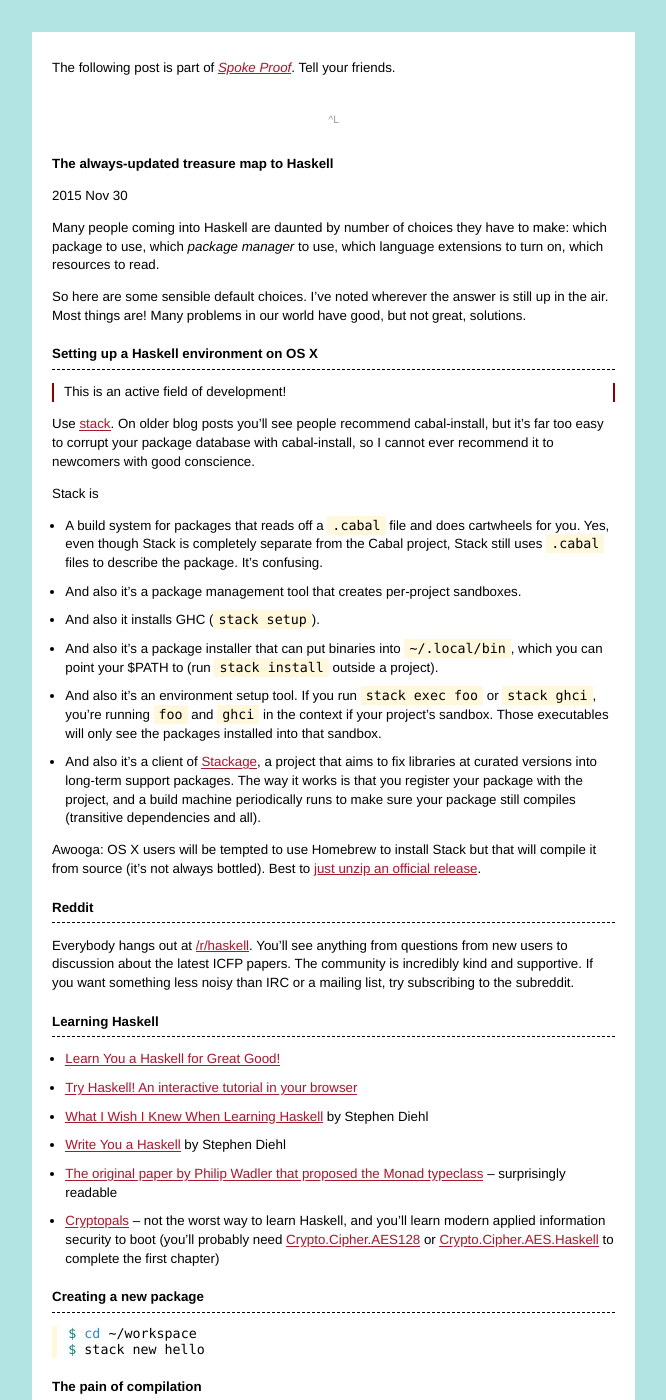
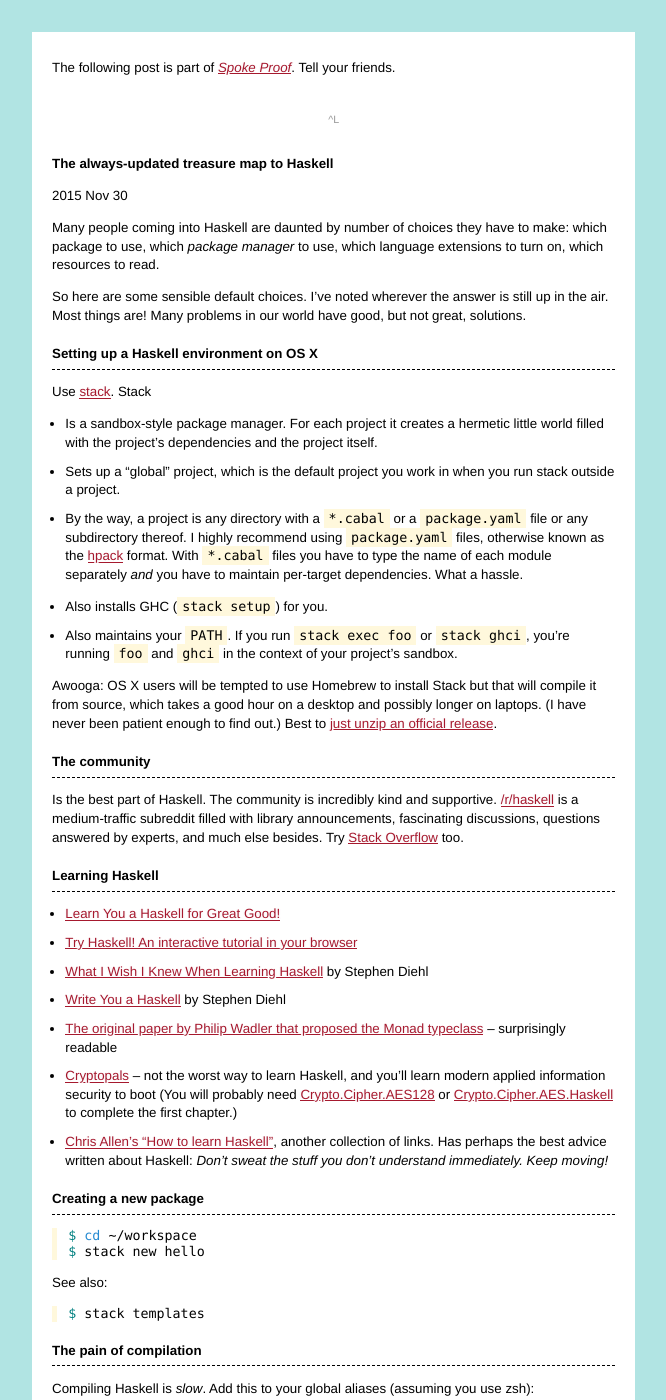
Before and after one commit to hlian/hao.codes, a Jekyll site: the page built from _posts/2015-11-30-haskell-treasure-map.md, in a window 1280 px wide and 1400 px high. Shown: the whole window, without its empty margins (0-666 px from the left). Built offline with Jekyll 4.4.1, drawn with Linux system fonts in a browser that asks for light colours; some of the changed text lies outside the part shown.

Commit message:
Update 2015-11-30-haskell-treasure-map.md

````diff
--- a/_posts/2015-11-30-haskell-treasure-map.md
+++ b/_posts/2015-11-30-haskell-treasure-map.md
@@ -10,29 +10,25 @@
 
 ## Setting up a Haskell environment on OS X
 
->  This is an active field of development!
+Use [stack](http://docs.haskellstack.org/en/stable/README.html#quick-start-guide). Stack
 
-Use [stack](http://docs.haskellstack.org/en/stable/README.html#quick-start-guide). On older blog posts you'll see people recommend cabal-install, but it's far too easy to corrupt your package database with cabal-install, so I cannot ever recommend it to newcomers with good conscience.
+* Is a sandbox-style package manager. For each project it creates a hermetic little world filled with the project's dependencies and the project itself.
 
-Stack is
+* Sets up a "global" project, which is the default project you work in when you run stack outside a project.
 
-* A build system for packages that reads off a `.cabal` file and does cartwheels for you. Yes, even though Stack is completely separate from the Cabal project, Stack still uses `.cabal` files to describe the package. It's confusing.
+* By the way, a project is any directory with a `*.cabal` or a `package.yaml` file or any subdirectory thereof. I highly recommend using `package.yaml` files, otherwise known as the [hpack][hpack] format. With `*.cabal` files you have to type the name of each module separately _and_ you have to maintain per-target dependencies. What a hassle.
 
-* And also it's a package management tool that creates per-project sandboxes.
+[hpack]: https://github.com/sol/hpack/blob/master/package.yaml
 
-* And also it installs GHC (`stack setup`).
+* Also installs GHC (`stack setup`) for you.
 
-* And also it's a package installer that can put binaries into `~/.local/bin`, which you can point your $PATH to (run `stack install` outside a project).
+* Also maintains your `PATH`. If you run `stack exec foo` or `stack ghci`, you're running `foo` and `ghci` in the context of your project's sandbox.
 
-* And also it's an environment setup tool. If you run `stack exec foo` or `stack ghci`, you're running `foo` and `ghci` in the context if your project's sandbox. Those executables will only see the packages installed into that sandbox.
+Awooga: OS X users will be tempted to use Homebrew to install Stack but that will compile it from source, which takes a good hour on a desktop and possibly longer on laptops. (I have never been patient enough to find out.) Best to [just unzip an official release](https://github.com/commercialhaskell/stack/releases).
 
-* And also it's a client of [Stackage](http://www.stackage.org), a project that aims to fix libraries at curated versions into long-term support packages. The way it works is that you register your package with the project, and a build machine periodically runs to make sure your package still compiles (transitive dependencies and all).
+## The community
 
-Awooga: OS X users will be tempted to use Homebrew to install Stack but that will compile it from source (it's not always bottled). Best to [just unzip an official release](https://github.com/commercialhaskell/stack/releases).
-
-## Reddit
-
-Everybody hangs out at [/r/haskell](https://www.reddit.com/r/haskell). You'll see anything from questions from new users to discussion about the latest ICFP papers. The community is incredibly kind and supportive. If you want something less noisy than IRC or a mailing list, try subscribing to the subreddit.
+Is the best part of Haskell. The community is incredibly kind and supportive. [/r/haskell](https://www.reddit.com/r/haskell) is a medium-traffic subreddit filled with library announcements, fascinating discussions, questions answered by experts, and much else besides. Try [Stack Overflow](http://stackoverflow.com/questions/tagged/haskell) too.
 
 ## Learning Haskell
 
@@ -46,7 +42,9 @@
 
 * [The original paper by Philip Wadler that proposed the Monad typeclass](http://homepages.inf.ed.ac.uk/wadler/papers/marktoberdorf/baastad.pdf) – surprisingly readable
 
-* [Cryptopals](http://cryptopals.com/sets/1/) – not the worst way to learn Haskell, and you'll learn modern applied information security to boot (you'll probably need [Crypto.Cipher.AES128](https://hackage.haskell.org/package/cipher-aes128/docs/Crypto-Cipher-AES128.html) or [Crypto.Cipher.AES.Haskell](https://hackage.haskell.org/package/cryptocipher/docs/Crypto-Cipher-AES-Haskell.html) to complete the first chapter)
+* [Cryptopals](http://cryptopals.com/sets/1/) – not the worst way to learn Haskell, and you'll learn modern applied information security to boot (You will probably need [Crypto.Cipher.AES128](https://hackage.haskell.org/package/cipher-aes128/docs/Crypto-Cipher-AES128.html) or [Crypto.Cipher.AES.Haskell](https://hackage.haskell.org/package/cryptocipher/docs/Crypto-Cipher-AES-Haskell.html) to complete the first chapter.)
+
+* [Chris Allen's "How to learn Haskell"](https://github.com/bitemyapp/learnhaskell), another collection of links. Has perhaps the best advice written about Haskell: _Don't sweat the stuff you don't understand immediately. Keep moving!_
 
 ## Creating a new package
 
@@ -55,23 +53,31 @@
 $ stack new hello
 ```
 
+See also:
+
+```sh
+$ stack templates
+```
+
 ## The pain of compilation
 
-Compiling Haskell is _slow_. Add this to your `~/.stack/global/stack.yaml` to your development machines to turn off optimizations for your projects. (It makes a difference.)
+Compiling Haskell is _slow_. Add this to your global aliases (assuming you use zsh):
 
-```yaml
-ghc-options:
-    # Turn off optimizations for packages
-    "*": -0O
+```sh
+alias .fast='--fast --ghc-options="-j +RTS -A1024m -n2m -RTS"'
 ```
 
-My setup:
+It will teach GHC to use (1) all your cores and (2) more memory while compiling.
 
-* One terminal that just runs `stack build --file-watch`; Stack will subscribe to filesystem changes and rebuild automatically.
+Another useful global alias (assuming you use zsh):
 
-* Another terminal with `stack ghci --no-build`. Edit, get rid of all the flycheck squiggles, type `:r` in the terminal, have my code reloaded, use the terminal to run code, edit, repeat.
+```sh
+alias .fw='--file-watch'
+```
 
-* Rebind `;` to `:` in terminal. I never type semicolon, but I type colon all the time.
+Usage: `stack build .fast .fw`.
+
+Another suggestion: rebind `;` to `:` in your terminal preferences. When Haskelling I never type semicolon but I sure do type colon all the time.
 
 ## Editor environment
 
@@ -106,19 +112,13 @@
 
 With the right packages, Emacs and Vim have all these features.
 
-## ghci-ng
+## IDEs: hdevtools or Intero
 
 >  This is an active field of development!
 
-[is a Chris Doner joint](https://github.com/chrisdone/ghci-ng). If you use Emacs and haskell-mode, you should install it and set up these keybindings:
+* [hdevtools](https://github.com/hdevtools/hdevtools/) runs a GHCi process in the background and lets your editor interactively query it for typechecking and code-reloading purposes. Comes with integrations for Emacs, Vim, Atom, and Sublime. This is the one that I use.
 
-```common_lisp
-(define-key interactive-haskell-mode-map (kbd "M-.") 'haskell-mode-goto-loc)
-(define-key interactive-haskell-mode-map (kbd "C-c C-t") 'haskell-mode-show-type-at)
-(define-key interactive-haskell-mode-map (kbd "C-?") 'haskell-mode-find-uses)
-```
-
-Wildly useful stuff. You'll have to jump through some hoops to [connect it to `stack ghci`](https://github.com/commercialhaskell/stack/issues/1024), if your projects use Stack.
+* [Intero](https://github.com/commercialhaskell/intero) is an Emacs-specific IDE and a rising star. I have not used this much but people speak highly of it.
 
 ## HTTP client
 
````
Also changed, not shown: other parts of _posts/2015-11-30-haskell-treasure-map.md (+3 -1 lines).
